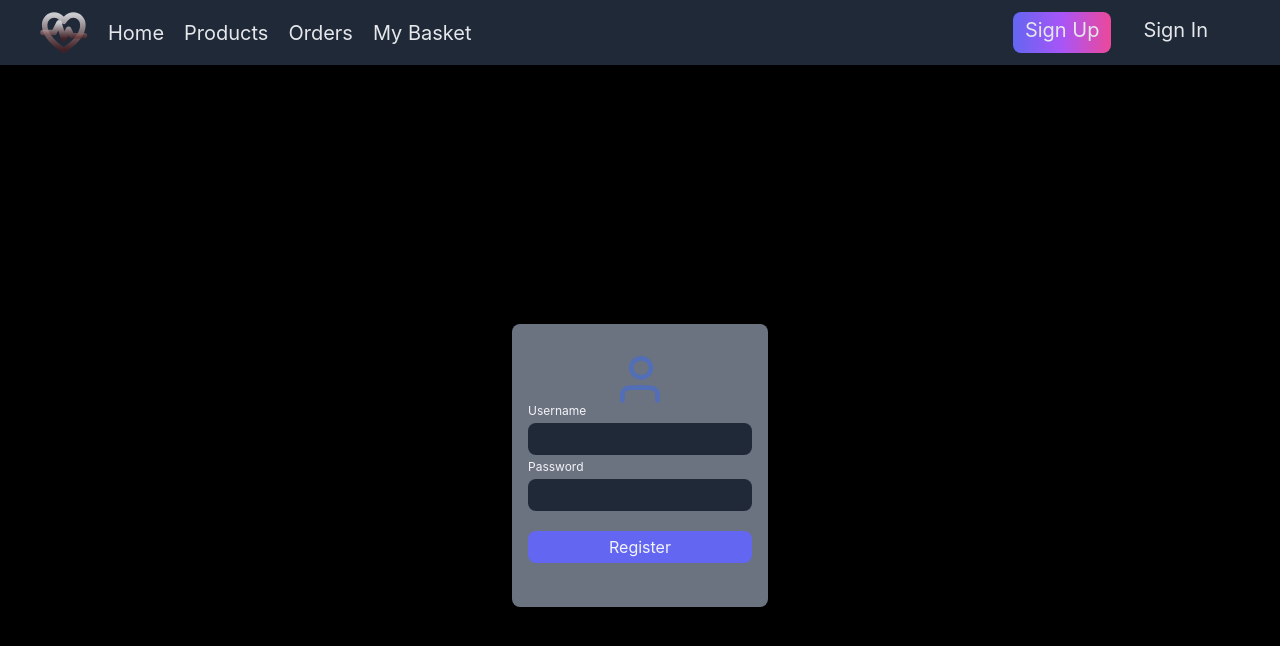
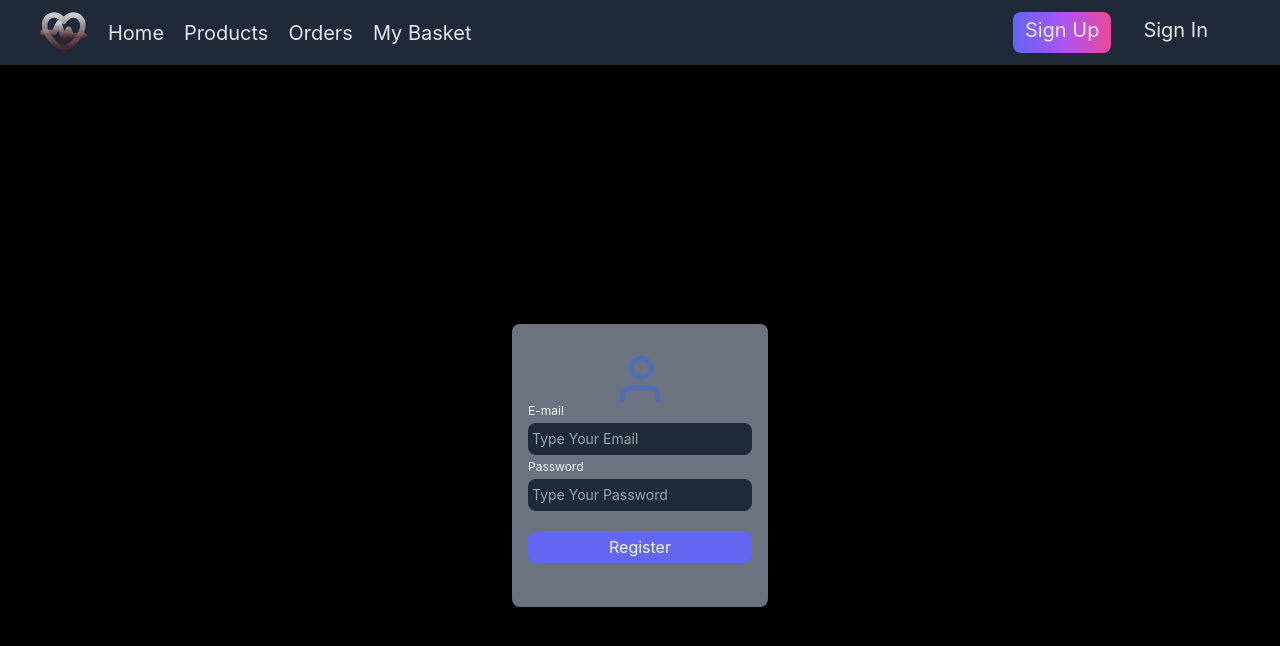
Before and after one commit to yssfklc/e-commerce-app, a React (Create React App) app in the folder client/: page /register in a window 1280 px wide. Shown: the top 646 px of the page. Built offline with nearby package versions, Linux system fonts and the light colour scheme.

Commit message:
Edit login to ensure that user provide email, Fix duplicate product in basket

```diff
--- a/client/src/components/Productcard.js
+++ b/client/src/components/Productcard.js
@@ -9,8 +9,6 @@ function Productcard({id, name, description, price, image, avg_rating, num_voter
     const [products, setProducts]=useState([]);
     const dispatch = useDispatch();
     const basket = useSelector(selectAllBasket);
-    const isempty=remove.isempty;
-    const isRemove=remove.isRemove;
 
     const getProducts = async()=>{
         try{
@@ -27,7 +25,17 @@ function Productcard({id, name, description, price, image, avg_rating, num_voter
     const handleBasket=(e)=>{
         e.preventDefault();
         products.map(item=>{
+
           if(item.id==e.target.value){
+            let isInBasket=false;
+            basket.forEach(bsk=>{
+              if(bsk.id==item.id){
+                isInBasket=true
+              }
+            })
+            if(isInBasket){
+            return;
+            }
             dispatch(addToBasket(item))
           }});
     }
@@ -35,6 +43,7 @@ function Productcard({id, name, description, price, image, avg_rating, num_voter
       e.preventDefault();
       basket.map((item)=>{
         if(item.id==e.target.value){
+
           dispatch(removeFromBasket(item))
         }});
     })
--- a/client/src/features/sessionSlice.js
+++ b/client/src/features/sessionSlice.js
@@ -6,7 +6,6 @@ const url='api/login';
 
 
 export const tryLogin=createAsyncThunk('users/tryLogin', async(data)=>{
-        console.log('login-request sent')
         try{
             const response = await fetch(url, {
                 method: 'POST',
@@ -60,12 +59,9 @@ const addSessionSlice=createSlice({
             state.hasError = false;
         })
         .addCase(tryLogin.fulfilled, (state, action) => {
-            console.log(action.payload);
-            console.log('request fullfilled');
             state.isLoading = false;
             state.hasError = false;
             if(action.payload.user){
-                console.log(action.payload.user)
                 state.userId=action.payload.user;
                 state.isLoggedin=true;
             }
--- a/client/src/pages/Login.js
+++ b/client/src/pages/Login.js
@@ -6,10 +6,11 @@ import { isLoggedin, tryLogin, isLoading, message } from "../features/sessionSli
 import google from '../img/google.svg';
 
 
-
+const isEmail = (email) =>
+  /^[A-Z0-9._%+-]+@[A-Z0-9.-]+\.[A-Z]{2,4}$/i.test(email);
 
 function Register(){
-const [userName, setUserName]=useState('');
+const [email, setEmail]=useState('');
 const [password, setPassword]=useState('');
 const [err, setErr]=useState('');
 const dispatch= useDispatch();
@@ -19,9 +20,15 @@ const mess=useSelector(message);
 const navigate = useNavigate();
 
 
-const handleUsername=(e)=> {
-    setUserName(e.target.value);
-    setErr('');
+const handleEmail=(e)=> {
+    let errror = '';
+    setErr('')
+    if (!isEmail(email)) {
+        errror = "Check Your Email Format";
+    }
+
+    setErr(errror);
+    setEmail(e.target.value);
   };
   function handlePassword(e) {
     setPassword(e.target.value);
@@ -29,17 +36,16 @@ const handleUsername=(e)=> {
   }
 const handleClick=(event)=>{
     event.preventDefault();
-    if(userName==='' || password===''){
+    if(email==='' || password===''){
         return setErr('Fill password and username area');
     }
     let data ={
-        username:userName,
+        username:email,
         password:password
     }
     dispatch(tryLogin(data));
 
     if(!loading){
-        console.log(loading);
         if(isLogin){
             console.log('tried to navigate')
             navigate('/orders');
@@ -71,12 +77,12 @@ useEffect(()=>{
                         <img src={personlogo} className="w-10"/>
                     </div>
                     <div className="flex flex-col mb-1 ">
-                        <label className="text-gray-100 text-xs mb-1">Username</label>
-                        <input type="text" value={userName} onChange={handleUsername} className="rounded-lg bg-gray-800 text-gray-100 h-8 text-sm px-1"/>
+                        <label className="text-gray-100 text-xs mb-1">E-mail</label>
+                        <input type="email" value={email} onChange={handleEmail} className="rounded-lg bg-gray-800 text-gray-100 h-8 text-sm px-1" placeholder="Type Your Email"/>
                     </div>
                     <div className="flex flex-col">
                         <label className="text-gray-100 text-xs mb-1">Password</label>
-                        <input type="password" value={password} onChange={handlePassword} className="rounded-lg bg-gray-800 text-gray-100 h-8 text-sm px-1 " autoComplete="current-password"/>
+                        <input type="password" value={password} onChange={handlePassword} className="rounded-lg bg-gray-800 text-gray-100 h-8 text-sm px-1 " autoComplete="current-password" placeholder="Type Your Password"/>
                         <span className="text-red-800 text-xs">{err?err:''}</span>
                     </div>
                     <button type="submit" onClick={event=>handleClick(event)}  className="bg-indigo-500 mt-5 mb-3 text-gray-100 py-1 rounded-lg w-full px-8">Login</button>
--- a/client/src/pages/Product.js
+++ b/client/src/pages/Product.js
@@ -1,13 +1,14 @@
 import React, { useEffect, useState } from 'react';
 import { useParams, useNavigate } from 'react-router-dom';
 import Rating from '@mui/material/Rating';
-import { useDispatch } from 'react-redux';
-import { addToBasket } from '../features/addBasketSlice';
+import { useDispatch, useSelector } from 'react-redux';
+import { addToBasket, selectAllBasket } from '../features/addBasketSlice';
 
 function Product() {
     const {productId} = useParams();
     const [product, setProduct]= useState([]);
     const dispatch = useDispatch();
+    const basket = useSelector(selectAllBasket);
     const navigate=useNavigate();
 const getProductsById = async(productId)=>{
     try{
@@ -26,7 +27,6 @@ const getProductsById = async(productId)=>{
         if(response.ok){
             const data = await response.json();
             setProduct(data);
-            console.log(data);
         }
     }catch(error){
         console.log(error);
@@ -37,6 +37,15 @@ const handleBasket=(e)=>{
     e.preventDefault();
     product.map(item=>{
       if(item.id==e.target.value){
+        let isInBasket=false;
+        basket.forEach(bsk=>{
+            if(bsk.id==item.id){
+                isInBasket=true
+            }
+        })
+        if(isInBasket){
+        return;
+        }
         dispatch(addToBasket(item))
       }});
 
--- a/client/src/pages/Register.js
+++ b/client/src/pages/Register.js
@@ -2,29 +2,42 @@ import React, { useEffect, useState } from "react";
 import { useNavigate } from 'react-router-dom';
 import personlogo from '../img/person.svg';
 
+
+const isEmail = (email) =>
+  /^[A-Z0-9._%+-]+@[A-Z0-9.-]+\.[A-Z]{2,4}$/i.test(email);
+
 function Register(){
-const [userName, setUserName]=useState('');
+const [email, setEmail]=useState('');
 const [password, setPassword]=useState('');
 const [err, setErr]=useState('');
 
 const navigate = useNavigate();
 
 
-const handleUsername=(e)=> {
-    console.log(userName);
-    setUserName(e.target.value);
+const handleEmail=(e)=> {
+    let errror = '';
+    setErr('')
+    if (!isEmail(email)) {
+        errror = "Check Your Email Format";
+    }
+
+    setErr(errror);
+    setEmail(e.target.value);
   };
+
   function handlePassword(e) {
     setPassword(e.target.value);
-    console.log(password);
   }
 const handleClick=(event)=>{
     event.preventDefault();
-    if(userName==='' || password===''){
-        return setErr('Fill password and username area');
+    if(err !== ''){
+        return
+    }
+    if(email==='' || password===''){
+        return setErr('Fill password and email area');
     }
     let data ={
-        username:userName,
+        email:email,
         password:password
     }
     async function register(data){
@@ -66,12 +79,12 @@ const handleClick=(event)=>{
                         <img src={personlogo} className="w-10"/>
                     </div>
                     <div className="flex flex-col mb-1 ">
-                        <label className="text-gray-100 text-xs mb-1">Username</label>
-                        <input type="text" value={userName} onChange={handleUsername} className="rounded-lg bg-gray-800 text-gray-100 h-8 text-sm px-1"/>
+                        <label className="text-gray-100 text-xs mb-1">E-mail</label>
+                        <input type="email" value={email} onChange={handleEmail} className="rounded-lg bg-gray-800 text-gray-100 h-8 text-sm px-1" placeholder="Type Your Email"/>
                     </div>
                     <div className="flex flex-col">
                         <label className="text-gray-100 text-xs mb-1">Password</label>
-                        <input type="password" value={password} onChange={handlePassword} className="rounded-lg bg-gray-800 text-gray-100 h-8 text-sm px-1"/>
+                        <input type="password" value={password} onChange={handlePassword} className="rounded-lg bg-gray-800 text-gray-100 h-8 text-sm px-1" placeholder="Type Your Password"/>
                         <span className="text-red-800 text-xs">{err?err:''}</span>
                     </div>
                     <button type="submit" onClick={event=>handleClick(event)}  className="bg-indigo-500 mt-5 mb-3 text-gray-100 py-1 rounded-lg w-full px-8">Register</button>
--- a/client/src/requests/requests.js
+++ b/client/src/requests/requests.js
@@ -7,7 +7,6 @@ export const getUser=async()=>{
       const response = await fetch('api/home')
       if(response.ok){
         const result = await response.json();
-        console.log(result);
         store.dispatch(login(result.user));
       }
     }catch(error){
```
Also changed, not shown: client/src/pages/Home.js (+0 -22 lines).
